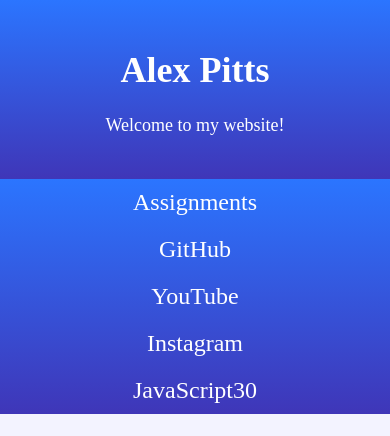
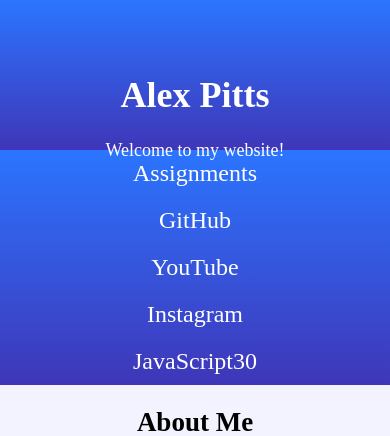
Before and after one commit to alexgpitts/AlexPitts.github.io, a PHP site: page /index.html in a window 390 px wide. Shown: the top 436 px of the page. Run offline with PHP 8.4, Linux system fonts and the light colour scheme.

Commit message:
Update main.css

```diff
--- a/CSS/main.css
+++ b/CSS/main.css
@@ -91,6 +91,6 @@ figcaption{
         font-size: large;
     }
     .head{
-        padding: 25px;
+        height: 50px;
      }
 }
```
